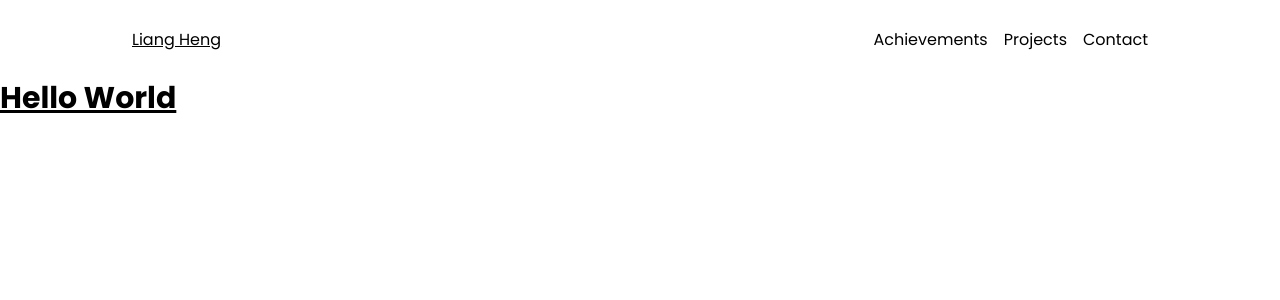
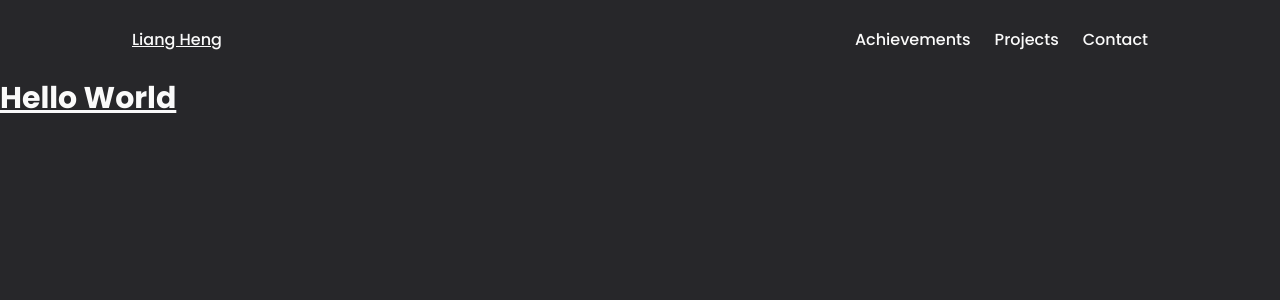
Before and after one commit to e3lo/liangh.me, a React (Vite) app: page / in a window 1280 px wide. Shown: the top 300 px of the page. Built offline with nearby package versions, Linux system fonts and the light colour scheme.

Commit message:
Changed style to dark theme

```diff
--- a/index.html
+++ b/index.html
@@ -4,10 +4,10 @@
     <meta charset="UTF-8" />
     <link rel="icon" type="image/svg+xml" href="/vite.svg" />
     <meta name="viewport" content="width=device-width, initial-scale=1.0" />
-    <title>Vite + React + TS</title>
+    <title>Liang Heng</title>
   </head>
-  <body>
-    <div id="root" class="font-body"></div>
+  <body class="h-screen bg-zinc-800">
+    <div id="root" class="font-body text-zinc-50"></div>
     <script type="module" src="/src/main.tsx"></script>
   </body>
 </html>
--- a/src/components/NavigationBar.tsx
+++ b/src/components/NavigationBar.tsx
@@ -5,14 +5,32 @@ const NavigationBar = () => {
     <nav className="w-screen flex justify-center">
       <div className="flex max-w-6xl w-full justify-between mx-32 my-6 p-1">
         <div>
-          <Link to={"/"} className="underline">
+          <Link
+            to={"/"}
+            className="font-medium underline hover:text-green-300 transition"
+          >
             Liang Heng
           </Link>
         </div>
-        <div className="flex gap-4">
-          <Link to={"/Achievements"}>Achievements</Link>
-          <Link to={`/Projects`}>Projects</Link>
-          <Link to={`/Contact`}>Contact</Link>
+        <div className="flex gap-6">
+          <Link
+            to={"/Achievements"}
+            className="font-medium hover:text-green-300 transition"
+          >
+            Achievements
+          </Link>
+          <Link
+            to={`/Projects`}
+            className="font-medium hover:text-green-300 transition"
+          >
+            Projects
+          </Link>
+          <Link
+            to={`/Contact`}
+            className="font-medium hover:text-green-300 transition"
+          >
+            Contact
+          </Link>
         </div>
       </div>
     </nav>
```
